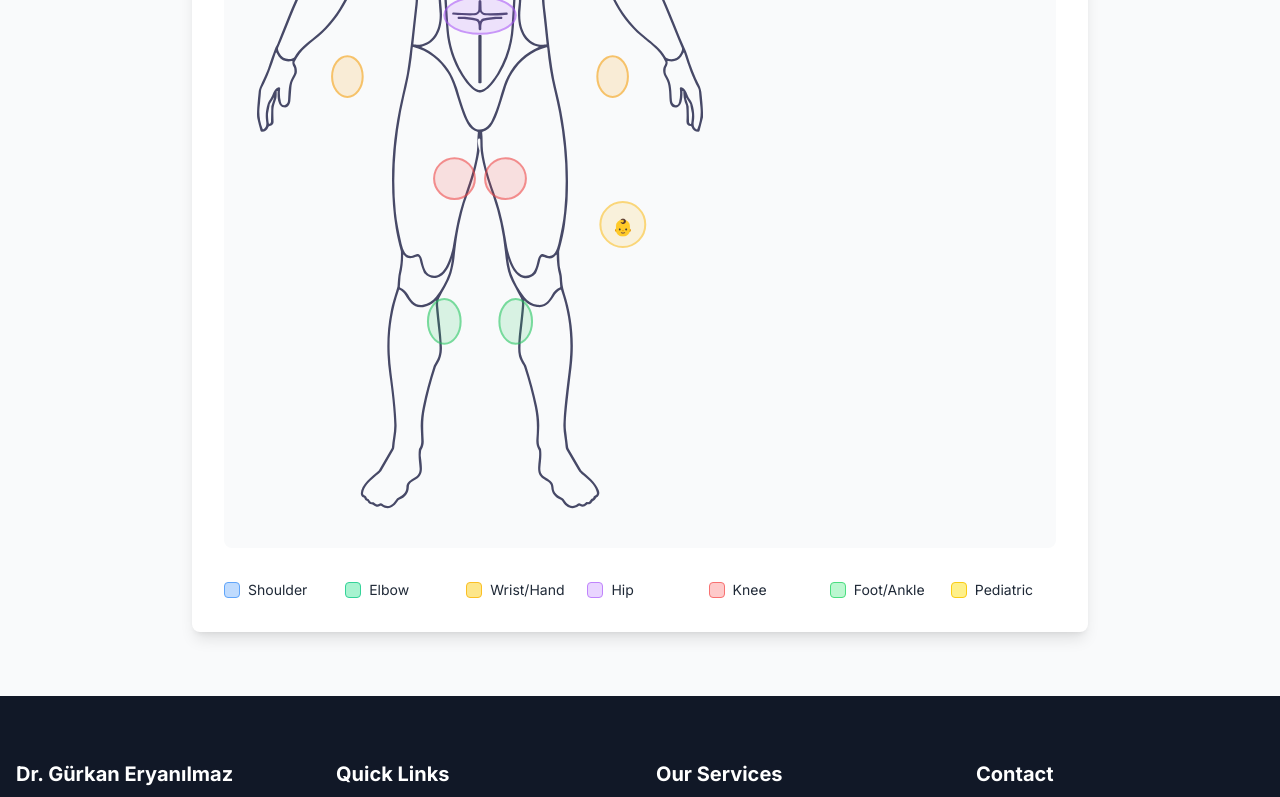
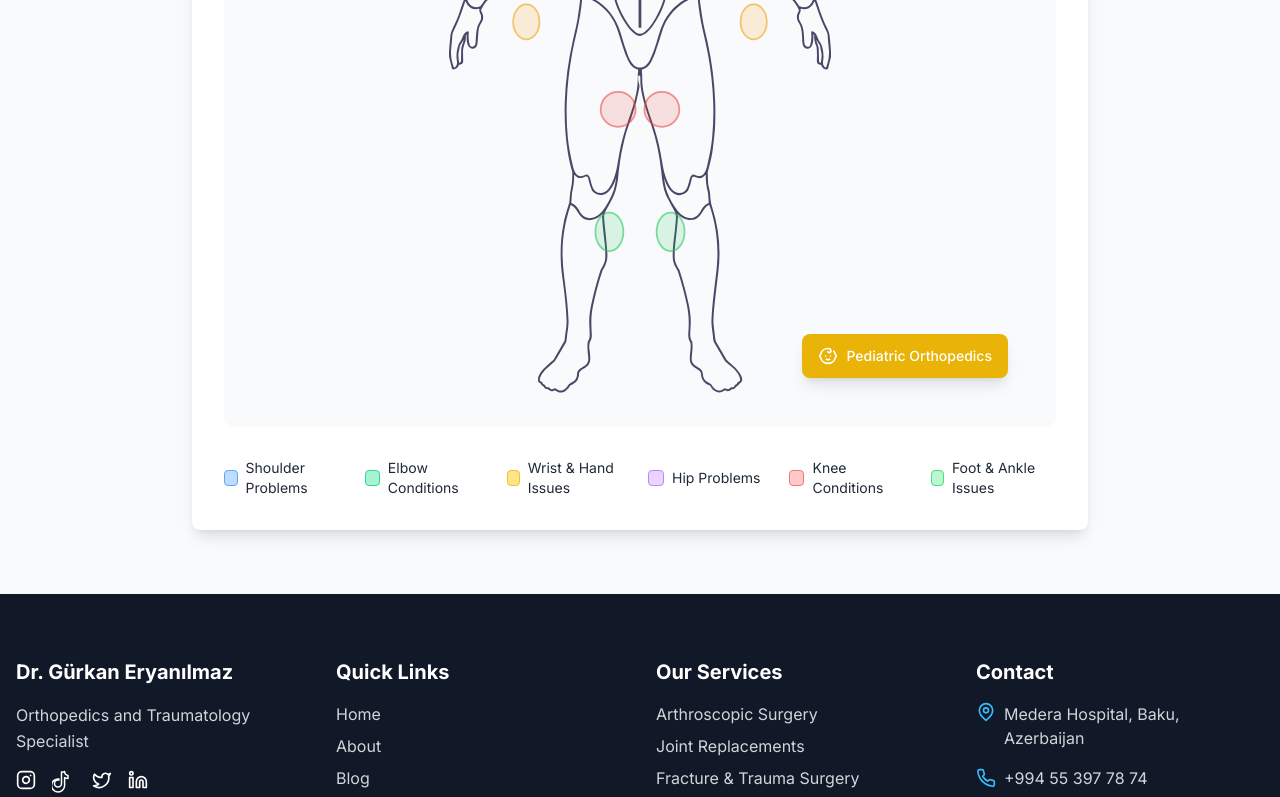
Before and after one commit to plansxxx/2, a React (Vite) app: page /symptoms in a window 1280 px wide. Shown: the part 916-1713 px from the top of the page. Built offline with nearby package versions, Linux system fonts and the light colour scheme.

Commit message:
Fixed Interactive Body Map with proper centering, translations, and pediatric button

```diff
--- a/src/components/symptoms/InteractiveBodyMap.tsx
+++ b/src/components/symptoms/InteractiveBodyMap.tsx
@@ -1,6 +1,7 @@
 import { useState, useRef, useEffect } from 'react';
 import { useTranslation } from 'react-i18next';
 import { useNavigate } from 'react-router-dom';
+import { Baby } from 'lucide-react';
 
 interface TooltipData {
   title: string;
@@ -76,8 +77,7 @@ const InteractiveBodyMap = () => {
       'wrist-hand': '#f59e0b',
       'hip': '#a855f7',
       'knee': '#ef4444',
-      'foot-ankle': '#22c55e',
-      'pediatric-orthopedics': '#fbbf24'
+      'foot-ankle': '#22c55e'
     };
 
     const isHovered = hoveredPart === bodyPart;
@@ -95,17 +95,19 @@ const InteractiveBodyMap = () => {
 
   return (
     <div className="relative w-full max-w-4xl mx-auto" ref={mapRef}>
-      {/* Single Front View */}
+      {/* Single Front View - Properly Centered */}
       <div className="relative">
-        <h3 className="text-lg font-semibold text-center mb-4 text-gray-700">Interactive Body Map</h3>
+        <h3 className="text-lg font-semibold text-center mb-4 text-gray-700">
+          {t('symptoms.bodyMap.title')}
+        </h3>
         <div className="relative bg-gray-50 rounded-lg p-8">
-          <div className="relative inline-block w-full max-w-md mx-auto">
-            {/* Base SVG Body - Using Front.svg */}
-            <div className="relative w-full h-auto">
+          <div className="relative flex justify-center">
+            <div className="relative w-full max-w-sm">
+              {/* Base SVG Body - Using Front.svg */}
               <img
                 src="/img/Front.svg"
                 alt="Front body view"
-                className="w-full h-auto object-contain"
+                className="w-full h-auto object-contain mx-auto"
               />
 
               {/* Interactive overlay SVG for clickable areas - precisely positioned */}
@@ -214,20 +216,17 @@ const InteractiveBodyMap = () => {
                   onMouseEnter={(e) => handleBodyPartHover('foot-ankle', e)}
                   onMouseLeave={closeTooltip}
                 />
-
-                {/* Pediatric Indicator - positioned to the side for visibility */}
-                <circle
-                  cx="340" cy="520" r="22"
-                  style={{ ...getBodyPartStyle('pediatric-orthopedics'), pointerEvents: 'auto' }}
-                  onClick={() => handleBodyPartClick('pediatric-orthopedics')}
-                  onMouseEnter={(e) => handleBodyPartHover('pediatric-orthopedics', e)}
-                  onMouseLeave={closeTooltip}
-                />
-
-                {/* Pediatric Icon */}
-                <text x="340" y="528" textAnchor="middle" fontSize="16" fill="#92400e" pointerEvents="none">👶</text>
               </svg>
             </div>
+
+            {/* Pediatric Orthopedics Button - Bottom Right Corner */}
+            <button
+              onClick={() => handleBodyPartClick('pediatric-orthopedics')}
+              className="absolute bottom-4 right-4 bg-yellow-500 hover:bg-yellow-600 text-white px-4 py-3 rounded-lg shadow-lg transition-all duration-300 flex items-center space-x-2 text-sm font-medium"
+            >
+              <Baby size={20} />
+              <span>{t('symptoms.pediatric.title')}</span>
+            </button>
           </div>
         </div>
       </div>
@@ -247,35 +246,31 @@ const InteractiveBodyMap = () => {
         </div>
       )}
 
-      {/* Legend */}
-      <div className="mt-8 grid grid-cols-2 md:grid-cols-4 lg:grid-cols-7 gap-4 text-sm">
+      {/* Legend - All Translated */}
+      <div className="mt-8 grid grid-cols-2 md:grid-cols-3 lg:grid-cols-6 gap-4 text-sm">
         <div className="flex items-center">
           <div className="w-4 h-4 rounded bg-blue-200 border border-blue-400 mr-2"></div>
-          <span>Shoulder</span>
+          <span>{t('symptoms.bodyMap.tooltips.shoulder.title')}</span>
         </div>
         <div className="flex items-center">
           <div className="w-4 h-4 rounded bg-emerald-200 border border-emerald-400 mr-2"></div>
-          <span>Elbow</span>
+          <span>{t('symptoms.bodyMap.tooltips.elbow.title')}</span>
         </div>
         <div className="flex items-center">
           <div className="w-4 h-4 rounded bg-amber-200 border border-amber-400 mr-2"></div>
-          <span>Wrist/Hand</span>
+          <span>{t('symptoms.bodyMap.tooltips.wrist-hand.title')}</span>
         </div>
         <div className="flex items-center">
           <div className="w-4 h-4 rounded bg-purple-200 border border-purple-400 mr-2"></div>
-          <span>Hip</span>
+          <span>{t('symptoms.bodyMap.tooltips.hip.title')}</span>
         </div>
         <div className="flex items-center">
           <div className="w-4 h-4 rounded bg-red-200 border border-red-400 mr-2"></div>
-          <span>Knee</span>
+          <span>{t('symptoms.bodyMap.tooltips.knee.title')}</span>
         </div>
         <div className="flex items-center">
           <div className="w-4 h-4 rounded bg-green-200 border border-green-400 mr-2"></div>
-          <span>Foot/Ankle</span>
-        </div>
-        <div className="flex items-center">
-          <div className="w-4 h-4 rounded bg-yellow-200 border border-yellow-400 mr-2"></div>
-          <span>Pediatric</span>
+          <span>{t('symptoms.bodyMap.tooltips.foot-ankle.title')}</span>
         </div>
       </div>
     </div>
```
